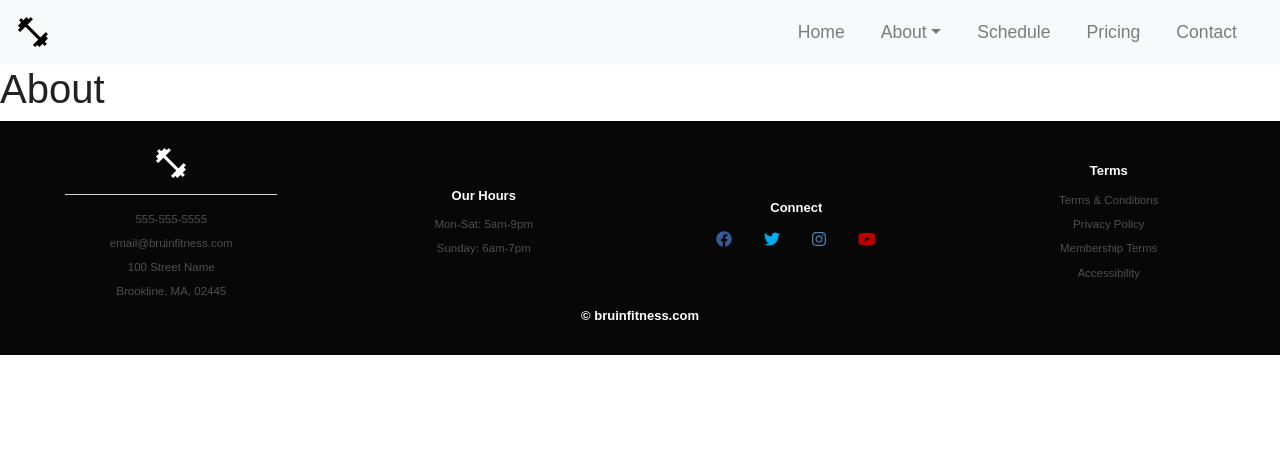
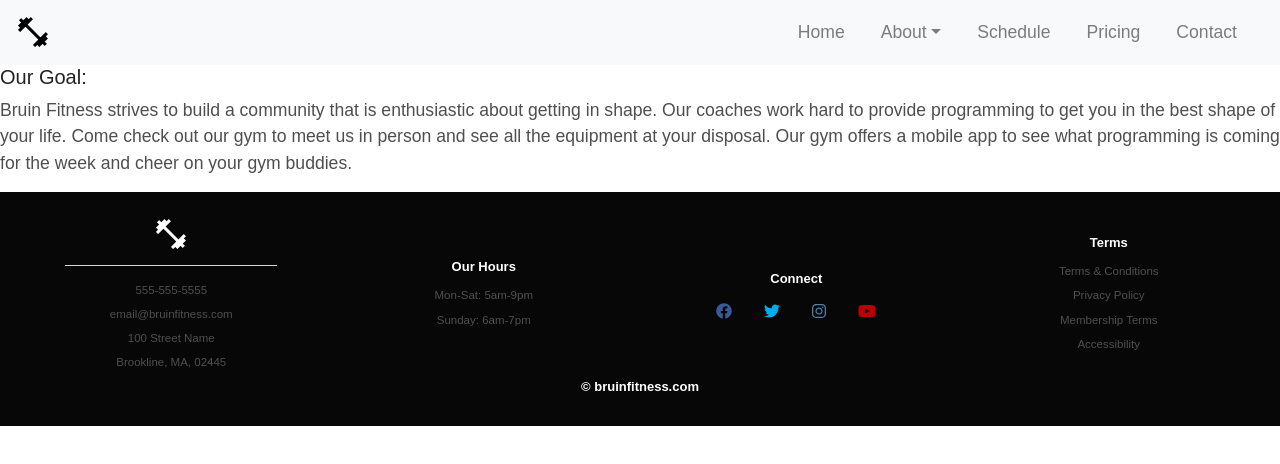
Before and after one commit to thomasmburke/BruinFitnessWeb, a React (Create React App) app in the folder bruinfitness/: page /about in a window 1280 px wide. Shown: the top 464 px of the page. Built offline with nearby package versions, Linux system fonts and the light colour scheme; what react-animations would draw is missing.

Commit message:
beginning the about page

```diff
--- a/bruinfitness/src/App.jsx
+++ b/bruinfitness/src/App.jsx
@@ -4,6 +4,7 @@ import { BrowserRouter as Router, Switch, Route } from "react-router-dom";
 import NavigationBar from "./components/common/NavigationBar";
 import Footer from "./components/common/Footer";
 import Home from "./components/home/Home";
+import About from "./components/about/About";
 
 function App() {
   return (
@@ -13,7 +14,7 @@ function App() {
         <div className="app">
           <Switch>
             <Route path="/about">
-              <h1>About</h1>
+              <About />
             </Route>
             <Route path="/team">
               <h1>Team</h1>
--- /dev/null
+++ b/bruinfitness/src/components/about/About.css
@@ -0,0 +1,3 @@
+h5 {
+  font-weight: 700;
+}
--- /dev/null
+++ b/bruinfitness/src/components/about/About.jsx
@@ -0,0 +1,13 @@
+import React from "react";
+import AboutGoalPreface from "./AboutGoalPreface";
+import "./About.css";
+
+function About() {
+  return (
+    <React.Fragment>
+      <AboutGoalPreface />
+    </React.Fragment>
+  );
+}
+
+export default About;
--- /dev/null
+++ b/bruinfitness/src/components/about/AboutGoalPreface.jsx
@@ -0,0 +1,31 @@
+import React from "react";
+import fadeInUp from "react-animations/lib/fade-in-up";
+import styled, { keyframes } from "styled-components";
+
+const fadeInUpAnimation = keyframes`${fadeInUp}`;
+
+const FadeInUpDiv = styled.div`
+  animation: 1s ${fadeInUpAnimation} !important;
+`;
+
+function AboutGoalPreface() {
+  return (
+    <FadeInUpDiv>
+      <div>
+        <h5 className="lead">
+          <strong>Our Goal:</strong>
+        </h5>
+        <p>
+          Bruin Fitness strives to build a community that is enthusiastic about
+          getting in shape. Our coaches work hard to provide programming to get
+          you in the best shape of your life. Come check out our gym to meet us
+          in person and see all the equipment at your disposal. Our gym offers a
+          mobile app to see what programming is coming for the week and cheer on
+          your gym buddies.
+        </p>
+      </div>
+    </FadeInUpDiv>
+  );
+}
+
+export default AboutGoalPreface;
--- a/bruinfitness/src/components/home/HomeTwoColumn.jsx
+++ b/bruinfitness/src/components/home/HomeTwoColumn.jsx
@@ -1,23 +1,25 @@
 import React from "react";
 import "./HomeTwoColumn.css";
 import "../common/button.css";
+import ScrollAnimation from "react-animate-on-scroll";
 
 function HomeTwoColumn() {
   return (
+    <ScrollAnimation animateIn="fadeIn">
       <div className="flex-two-col">
         <div className="col text-col-padding">
           <h2>Sample Two Column Fitness Title</h2>
           <p>
             Lorem ipsum dolor sit amet, consectetur adipiscing elit, sed do
-          eiusmod tempor incididunt ut labore et dolore magna aliqua. Ut enim ad
-          minim veniam, quis nostrud exercitation ullamco laboris nisi ut
+            eiusmod tempor incididunt ut labore et dolore magna aliqua. Ut enim
+            ad minim veniam, quis nostrud exercitation ullamco laboris nisi ut
             aliquip ex ea commodo consequat.
           </p>
           <p>
-          Duis aute irure dolor in reprehenderit in voluptate velit esse cillum
-          dolore eu fugiat nulla pariatur. Excepteur sint occaecat cupidatat non
-          proident, sunt in culpa qui officia deserunt mollit anim id est
-          laborum.
+            Duis aute irure dolor in reprehenderit in voluptate velit esse
+            cillum dolore eu fugiat nulla pariatur. Excepteur sint occaecat
+            cupidatat non proident, sunt in culpa qui officia deserunt mollit
+            anim id est laborum.
           </p>
           <br />
           <a href="/contact" className="btn btn-primary">
@@ -28,6 +30,7 @@ function HomeTwoColumn() {
           <img src="/images/hike.jpg" className="img-fluid" />
         </div>
       </div>
+    </ScrollAnimation>
   );
 }
 
```
Also changed, not shown: bruinfitness/src/components/home/HomeCarousel.jsx (+0 -11 lines). Lines whose indentation alone changed are shown as unchanged.
